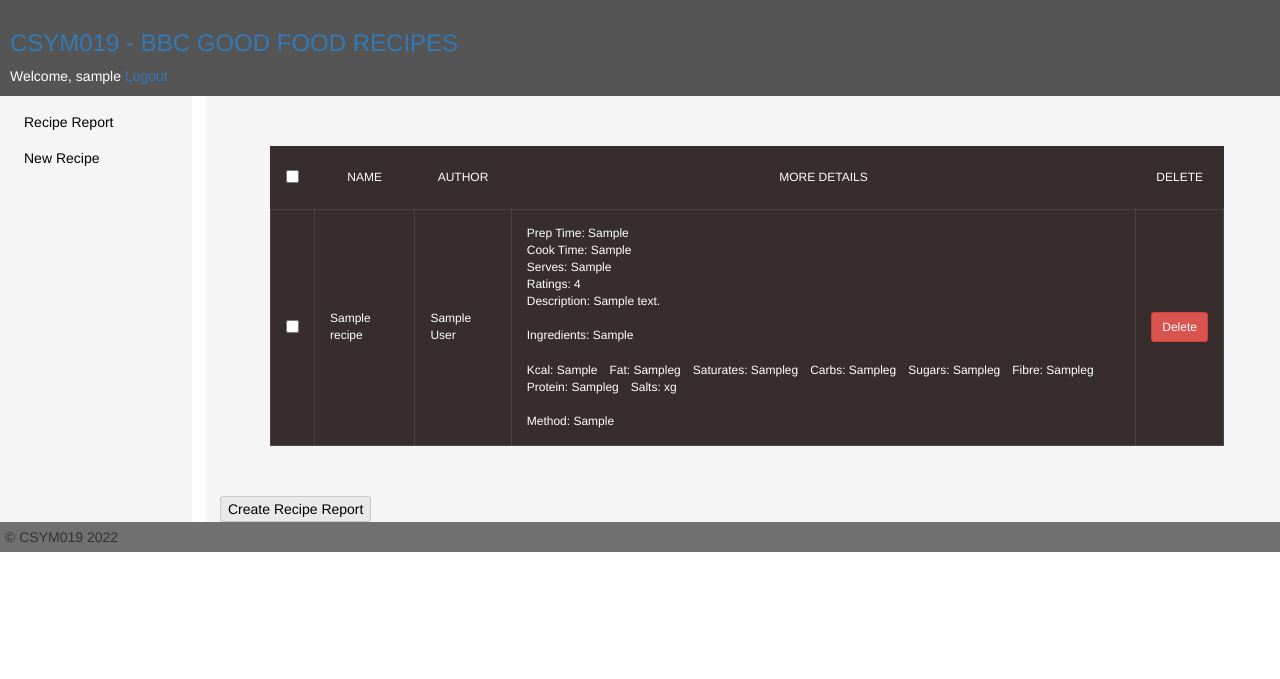
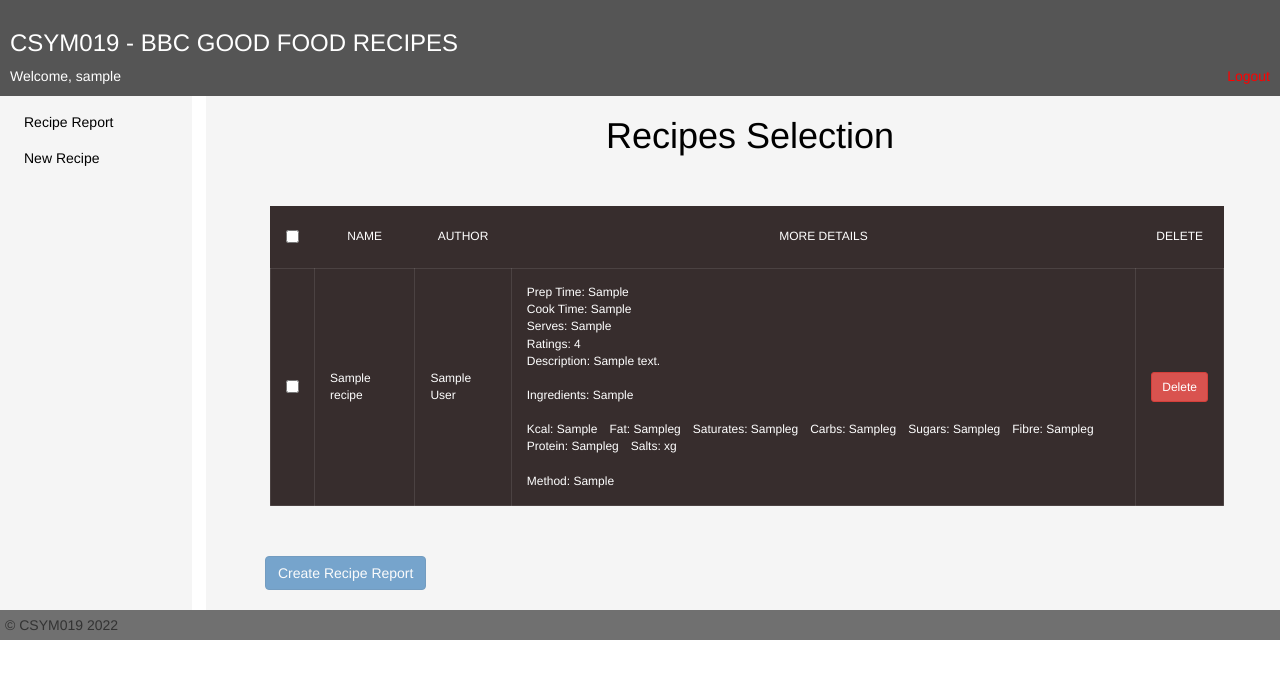
Before and after one commit to maithrisharma/Internet-Programming, a PHP site: page /recipeSelectionForm.php in a window 1280 px wide. Shown: the top 679 px of the page. Run offline with PHP 8.4, Linux system fonts and the light colour scheme; the visitor is signed in with stand-in values (Sample User, id 1); tables that the repository leaves empty or names only in its code hold one stand-in row (values such as "Sample post").

Commit message:
btn styles home page styles changed

```diff
--- a/Task2/src/delete.php
+++ b/Task2/src/delete.php
@@ -13,7 +13,7 @@ if (isset($_GET['id'])){
     $delete->execute();
     if ($delete){
         echo '<script>alert("Recipe deleted successfully !")</script>';
-        echo '<script>window.location.href="welcome.php";</script>';
+        echo '<script>window.location.href="home.php";</script>';
     }
 }
 ?>
--- a/Task2/src/layout.css
+++ b/Task2/src/layout.css
@@ -2,7 +2,19 @@
   height: 250px;
   width: 250px;
 /* float: right; */text-align: center;margin-left: 37%;}
-
+.titles{
+  text-align: center;
+}
+.logout{
+  float:right;
+  color:red;
+}
+.home{
+  color:white;
+}
+.create{
+  margin-left:45px;
+}
 table{
     width: 90%;
   margin: 50px;
--- a/Task2/src/newRecipe.php
+++ b/Task2/src/newRecipe.php
@@ -29,7 +29,7 @@
   </head>
   <body>
   <header>
-            <a href="welcome.php"><h3>CSYM019 - BBC GOOD FOOD RECIPES</h3></a>
+            <a class="home" href="home.php"><h3>CSYM019 - BBC GOOD FOOD RECIPES</h3></a>
             Welcome,
 <?php
    echo $row['username'];
@@ -136,7 +136,7 @@ if(isset($addmMsg))
 <?php
 }
 ?>
-            <a href="logout.php">Logout</a>
+            <a class="logout" href="logout.php">Logout</a>
         </header>
 
  <nav>
--- a/Task2/src/recipeSelectionForm.php
+++ b/Task2/src/recipeSelectionForm.php
@@ -29,7 +29,7 @@
   </head>
   <body>
   <header>
-            <a href="welcome.php"><h3>CSYM019 - BBC GOOD FOOD RECIPES</h3></a>
+            <a class="home" href="home.php"><h3>CSYM019 - BBC GOOD FOOD RECIPES</h3></a>
             Welcome,
 <?php
    echo $row['username'];
@@ -49,7 +49,7 @@ if(isset($errorMsg))
 
 ?>
 
-            <a href="logout.php">Logout</a>
+            <a class="logout" href="logout.php">Logout</a>
         </header>
 
  <nav>
@@ -98,7 +98,8 @@ var checkboxes = $("input[type='checkbox']"),
 }
 //}
 </script>
-<form action="sampleRecipeReport.php" method="GET">
+<h1 class="titles">Recipes Selection</h1>
+<form action="recipeReport.php" method="GET">
     <table>
     <thead class='tbl-header'>
       <tr>
@@ -132,8 +133,9 @@ var checkboxes = $("input[type='checkbox']"),
     ?>
     </tbody>
     </table>
-    <button type="submit"  value="submit" disabled>Create Recipe Report</button>
+    <button class="btn btn-primary create" type="submit"  value="submit" disabled>Create Recipe Report</button>
 </form>
+<br>
 <?php
 
 
```
Also changed, not shown: Task2/src/home.php (renamed from Task2/src/welcome.php, +5 -4 lines), Task2/src/index.php (+5 -2 lines), Task2/src/recipeReport.php (renamed from Task2/src/SampleRecipeReport.php, +8 -6 lines), Task2/src/register.php (+9 -6 lines).
